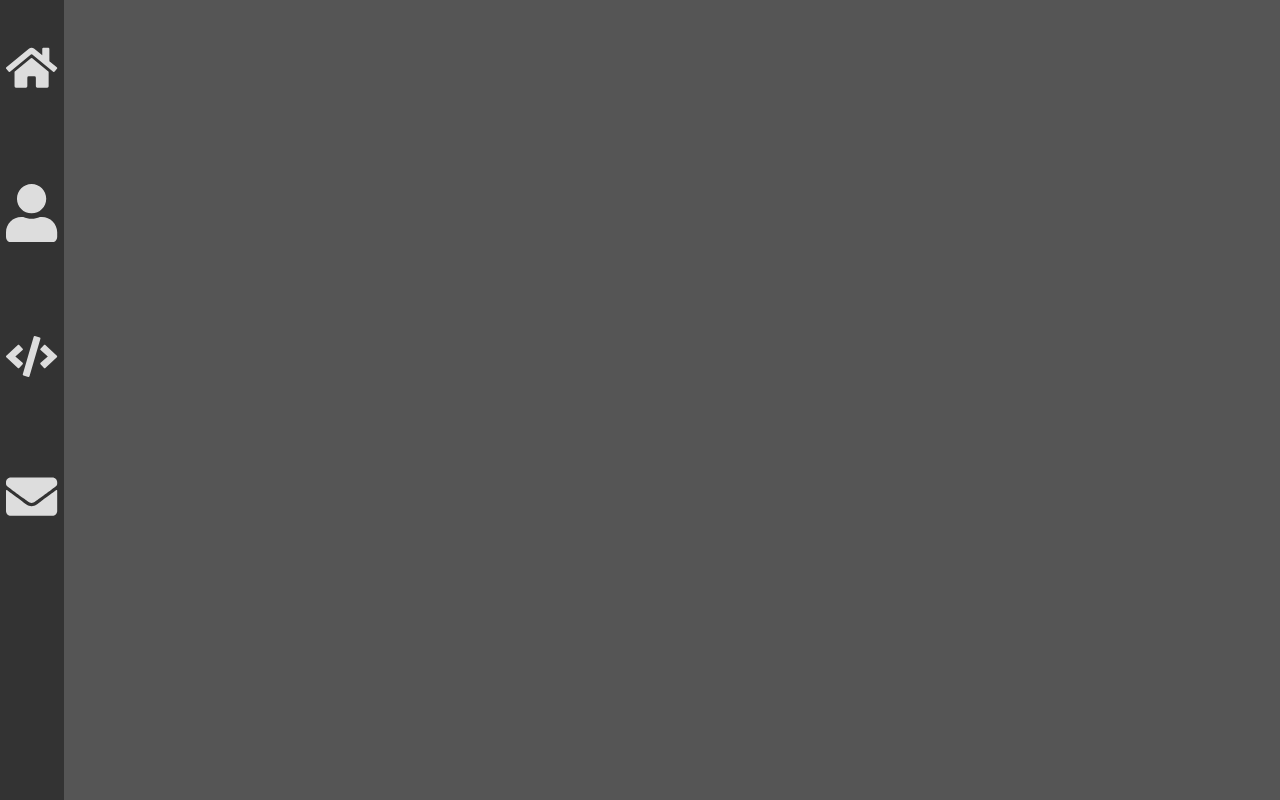
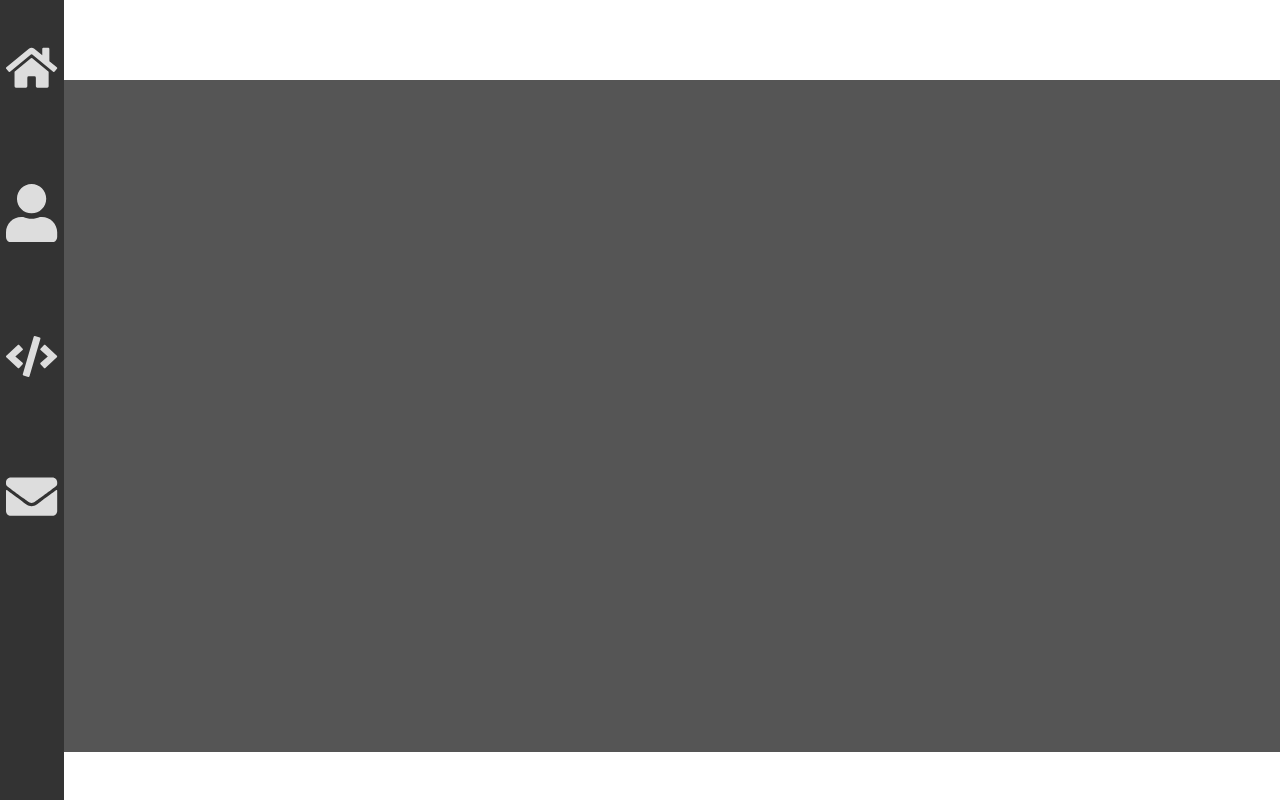
Before and after one commit to Repapt/Repapt.github.io, a React (Create React App) app in the folder react-frontend/: page / in a window 1280 px wide. Built offline with nearby package versions, Linux system fonts and the light colour scheme.

Commit message:
css work

```diff
--- a/react-frontend/src/App.js
+++ b/react-frontend/src/App.js
@@ -23,6 +23,8 @@ class App extends React.Component{
             <NavLink className="nav-bar-item" to="/Personal-Site/skills"><NavBarItem page="Skills"/></NavLink>
             <NavLink className="nav-bar-item" to="/Personal-Site/contact"><NavBarItem page="Contact"/></NavLink>
           </div>
+          <div className="background">
+          </div>
           <div className="content">
             <Route exact path="/Personal-Site" component={ Home }/>
             <Route path="/Personal-Site/about" component={ About }/>
--- a/react-frontend/src/css/NavBar.css
+++ b/react-frontend/src/css/NavBar.css
@@ -35,10 +35,11 @@
 
 .nav-bar-title {
   position: absolute;
-  transform: translate(0, 0.5vw);
+  margin-top: 0.5vw;
   font-size: 2.5vw;
   padding: 0.5vw;
   background-color: #121212;
+  animation: slideIn 0.25s;
 }
 
 @keyframes glow {
--- a/react-frontend/src/css/Page.css
+++ b/react-frontend/src/css/Page.css
@@ -1,9 +1,9 @@
 .content {
     padding: 1rem;
-    margin-left: 5%;
     background-color: #555;
     color: #ddd;
-    height: 100%;
+    margin: 10vh 0 0vh 5vw;
+    height: 80vh;
     position: fixed;
     width: 100%;
 }
```
